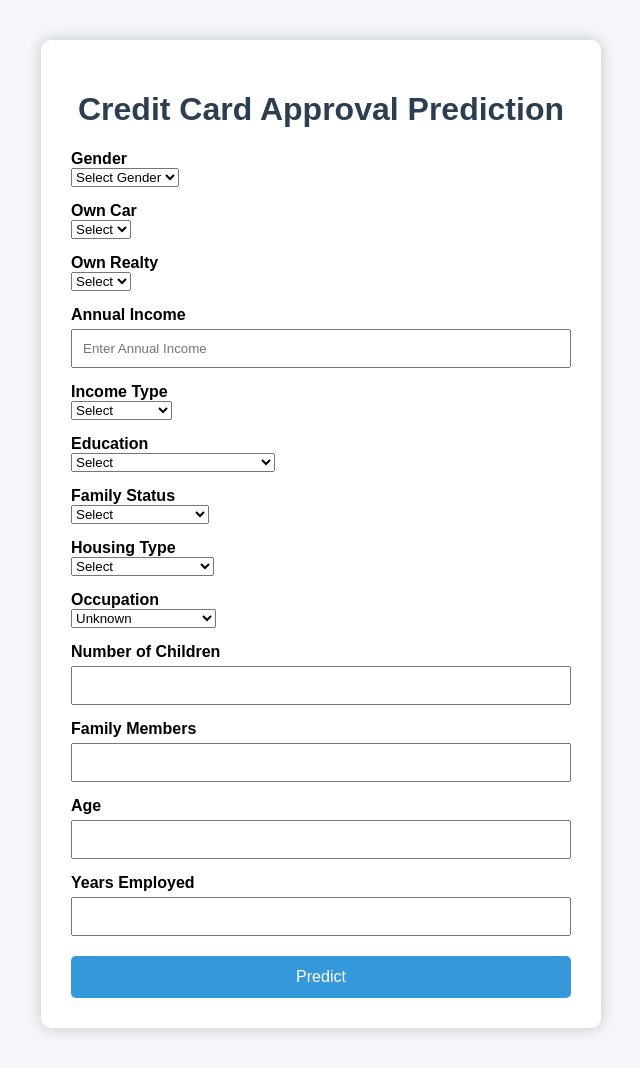
After one commit to sowmyaperike/Credit-Card-Approval-Prediction, a Flask app: page /prediction in a window 1280 px wide. The commit adds this page. Shown: the whole page, without its empty margins (319-959 px from the left). Run offline with Flask 3, Linux system fonts and the light colour scheme; parts of the project's set-up code (start-up, migrations or seed data) failed here and were passed over.

Commit message:
Complete Credit Card Approval Prediction Project

```diff
--- a/app.py
+++ b/app.py
@@ -4,29 +4,86 @@ import joblib
 
 app = Flask(__name__)
 
+# Load trained model and feature columns
 model = joblib.load("models/credit_card_model.pkl")
 columns = joblib.load("models/feature_columns.pkl")
 
+
+# -------------------- HOME PAGE --------------------
 @app.route("/")
 def home():
-    return render_template("index.html")
+    return render_template("home.html")
 
 
+# -------------------- PREDICTION PAGE --------------------
+@app.route("/prediction")
+def prediction():
+    return render_template("prediction.html")
+
+
+# -------------------- RESULT PAGE --------------------
 @app.route("/predict", methods=["POST"])
 def predict():
 
-    data = {}
+    # Create dictionary with all model features initialized to 0
+    data = {col: 0 for col in columns}
 
-    for col in columns:
-        value = request.form.get(col)
+    # Numeric Features
+    data["ID"] = 0
+    data["CNT_CHILDREN"] = float(request.form["children"])
+    data["AMT_INCOME_TOTAL"] = float(request.form["income"])
+    data["CNT_FAM_MEMBERS"] = float(request.form["family_members"])
+    data["AGE"] = float(request.form["age"])
+    data["YEARS_EMPLOYED"] = float(request.form["years_employed"])
 
-        if value is None or value == "":
-            value = 0
+    # Default Flags
+    data["FLAG_MOBIL"] = 1
+    data["FLAG_WORK_PHONE"] = 0
+    data["FLAG_PHONE"] = 0
+    data["FLAG_EMAIL"] = 0
 
-        data[col] = float(value)
+    # Gender
+    if request.form["gender"] == "Male":
+        data["CODE_GENDER_M"] = 1
 
+    # Own Car
+    if request.form["own_car"] == "Yes":
+        data["FLAG_OWN_CAR_Y"] = 1
+
+    # Own Realty
+    if request.form["own_realty"] == "Yes":
+        data["FLAG_OWN_REALTY_Y"] = 1
+
+    # Income Type
+    income_feature = "NAME_INCOME_TYPE_" + request.form["income_type"]
+    if income_feature in data:
+        data[income_feature] = 1
+
+    # Education
+    education_feature = "NAME_EDUCATION_TYPE_" + request.form["education"]
+    if education_feature in data:
+        data[education_feature] = 1
+
+    # Family Status
+    family_feature = "NAME_FAMILY_STATUS_" + request.form["family_status"]
+    if family_feature in data:
+        data[family_feature] = 1
+
+    # Housing Type
+    housing_feature = "NAME_HOUSING_TYPE_" + request.form["housing_type"]
+    if housing_feature in data:
+        data[housing_feature] = 1
+
+    # Occupation
+    occupation_feature = "OCCUPATION_TYPE_" + request.form["occupation"]
+    if occupation_feature in data:
+        data[occupation_feature] = 1
+
+    # Convert to DataFrame in correct column order
     df = pd.DataFrame([data])
+    df = df[columns]
 
+    # Prediction
     prediction = model.predict(df)[0]
 
     if prediction == 0:
@@ -34,8 +91,9 @@ def predict():
     else:
         result = "❌ Credit Card Rejected"
 
-    return render_template("index.html", prediction=result)
+    return render_template("result.html", prediction=result)
 
 
+# -------------------- RUN APP --------------------
 if __name__ == "__main__":
     app.run(debug=True)
--- a/static/style.css
+++ b/static/style.css
@@ -1,5 +1,5 @@
 body{
-    font-family:Arial;
+    font-family: Arial, sans-serif;
     background:#f4f6f9;
 }
 
@@ -27,6 +27,7 @@ input{
     width:100%;
     padding:10px;
     margin-top:5px;
+    box-sizing:border-box;
 }
 
 button{
--- /dev/null
+++ b/templates/prediction.html
@@ -0,0 +1,148 @@
+<!DOCTYPE html>
+<html lang="en">
+
+<head>
+    <meta charset="UTF-8">
+    <title>Credit Card Approval Prediction</title>
+    <link rel="stylesheet" href="{{ url_for('static', filename='style.css') }}">
+</head>
+
+<body>
+
+<div class="container">
+
+    <h1>Credit Card Approval Prediction</h1>
+
+    <form action="/predict" method="POST" class="prediction-form">
+
+        <div class="form-group">
+            <label>Gender</label>
+            <select name="gender" required>
+                <option value="">Select Gender</option>
+                <option value="Female">Female</option>
+                <option value="Male">Male</option>
+            </select>
+        </div>
+
+        <div class="form-group">
+            <label>Own Car</label>
+            <select name="own_car" required>
+                <option value="">Select</option>
+                <option value="No">No</option>
+                <option value="Yes">Yes</option>
+            </select>
+        </div>
+
+        <div class="form-group">
+            <label>Own Realty</label>
+            <select name="own_realty" required>
+                <option value="">Select</option>
+                <option value="No">No</option>
+                <option value="Yes">Yes</option>
+            </select>
+        </div>
+
+        <div class="form-group">
+            <label>Annual Income</label>
+            <input type="number" name="income" placeholder="Enter Annual Income" required>
+        </div>
+
+        <div class="form-group">
+            <label>Income Type</label>
+            <select name="income_type" required>
+                <option value="">Select</option>
+                <option value="Working">Working</option>
+                <option value="Pensioner">Pensioner</option>
+                <option value="Student">Student</option>
+                <option value="State servant">State servant</option>
+            </select>
+        </div>
+
+        <div class="form-group">
+            <label>Education</label>
+            <select name="education" required>
+                <option value="">Select</option>
+                <option value="Higher education">Higher education</option>
+                <option value="Incomplete higher">Incomplete higher</option>
+                <option value="Lower secondary">Lower secondary</option>
+                <option value="Secondary / secondary special">Secondary / secondary special</option>
+            </select>
+        </div>
+
+        <div class="form-group">
+            <label>Family Status</label>
+            <select name="family_status" required>
+                <option value="">Select</option>
+                <option value="Married">Married</option>
+                <option value="Separated">Separated</option>
+                <option value="Single / not married">Single / not married</option>
+                <option value="Widow">Widow</option>
+            </select>
+        </div>
+
+        <div class="form-group">
+            <label>Housing Type</label>
+            <select name="housing_type" required>
+                <option value="">Select</option>
+                <option value="House / apartment">House / apartment</option>
+                <option value="Municipal apartment">Municipal apartment</option>
+                <option value="Office apartment">Office apartment</option>
+                <option value="Rented apartment">Rented apartment</option>
+                <option value="With parents">With parents</option>
+            </select>
+        </div>
+
+        <div class="form-group">
+            <label>Occupation</label>
+            <select name="occupation" required>
+                <option value="Unknown">Unknown</option>
+                <option value="Cleaning staff">Cleaning staff</option>
+                <option value="Cooking staff">Cooking staff</option>
+                <option value="Core staff">Core staff</option>
+                <option value="Drivers">Drivers</option>
+                <option value="HR staff">HR staff</option>
+                <option value="High skill tech staff">High skill tech staff</option>
+                <option value="IT staff">IT staff</option>
+                <option value="Laborers">Laborers</option>
+                <option value="Low-skill Laborers">Low-skill Laborers</option>
+                <option value="Managers">Managers</option>
+                <option value="Medicine staff">Medicine staff</option>
+                <option value="Private service staff">Private service staff</option>
+                <option value="Realty agents">Realty agents</option>
+                <option value="Sales staff">Sales staff</option>
+                <option value="Secretaries">Secretaries</option>
+                <option value="Security staff">Security staff</option>
+                <option value="Waiters/barmen staff">Waiters/barmen staff</option>
+            </select>
+        </div>
+
+        <div class="form-group">
+            <label>Number of Children</label>
+            <input type="number" name="children" min="0" required>
+        </div>
+
+        <div class="form-group">
+            <label>Family Members</label>
+            <input type="number" name="family_members" min="1" required>
+        </div>
+
+        <div class="form-group">
+            <label>Age</label>
+            <input type="number" name="age" min="18" max="100" required>
+        </div>
+
+        <div class="form-group">
+            <label>Years Employed</label>
+            <input type="number" name="years_employed" min="0" max="50" required>
+        </div>
+
+        <div class="full-width">
+            <button type="submit">Predict</button>
+        </div>
+
+    </form>
+
+</div>
+
+</body>
+</html>
```
Also changed, not shown: templates/home.html (added, +29 -0 lines), templates/index.html (+15 -3 lines), templates/result.html (added, +33 -0 lines), 4 other files.
